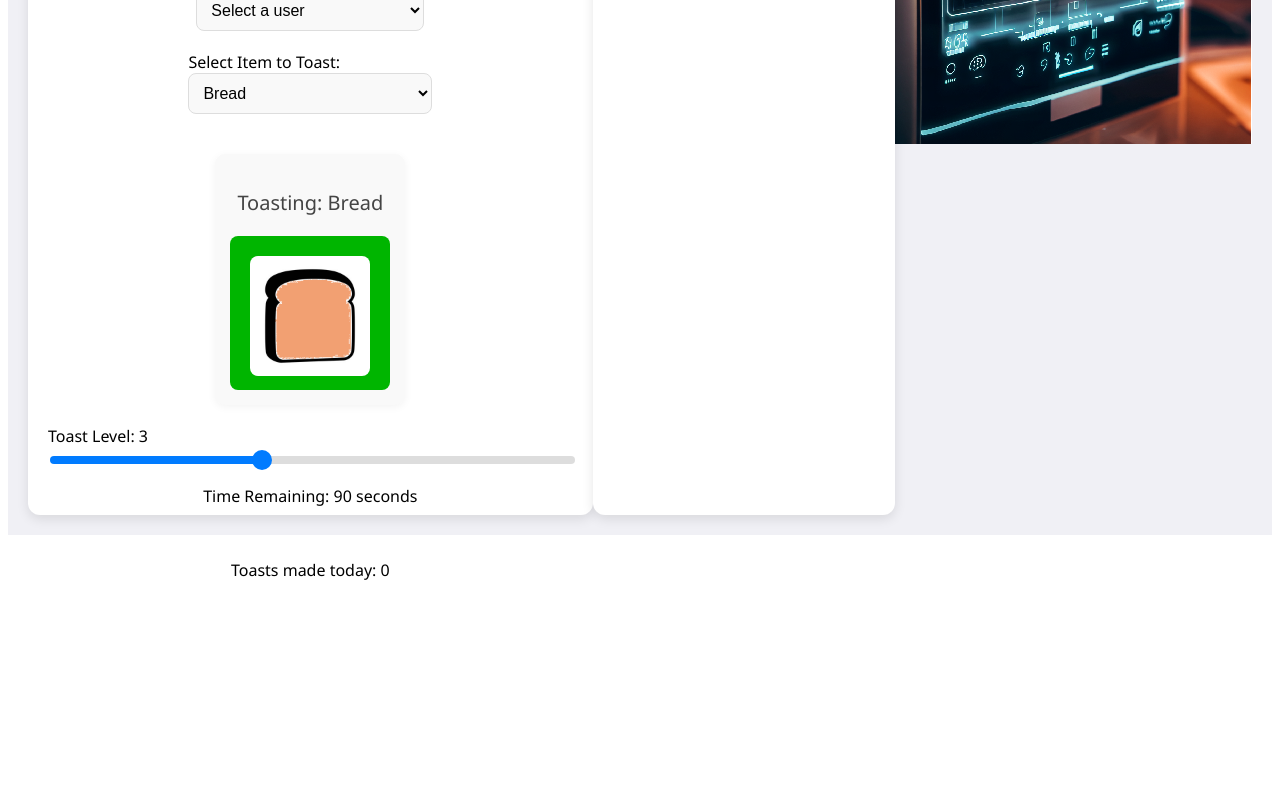
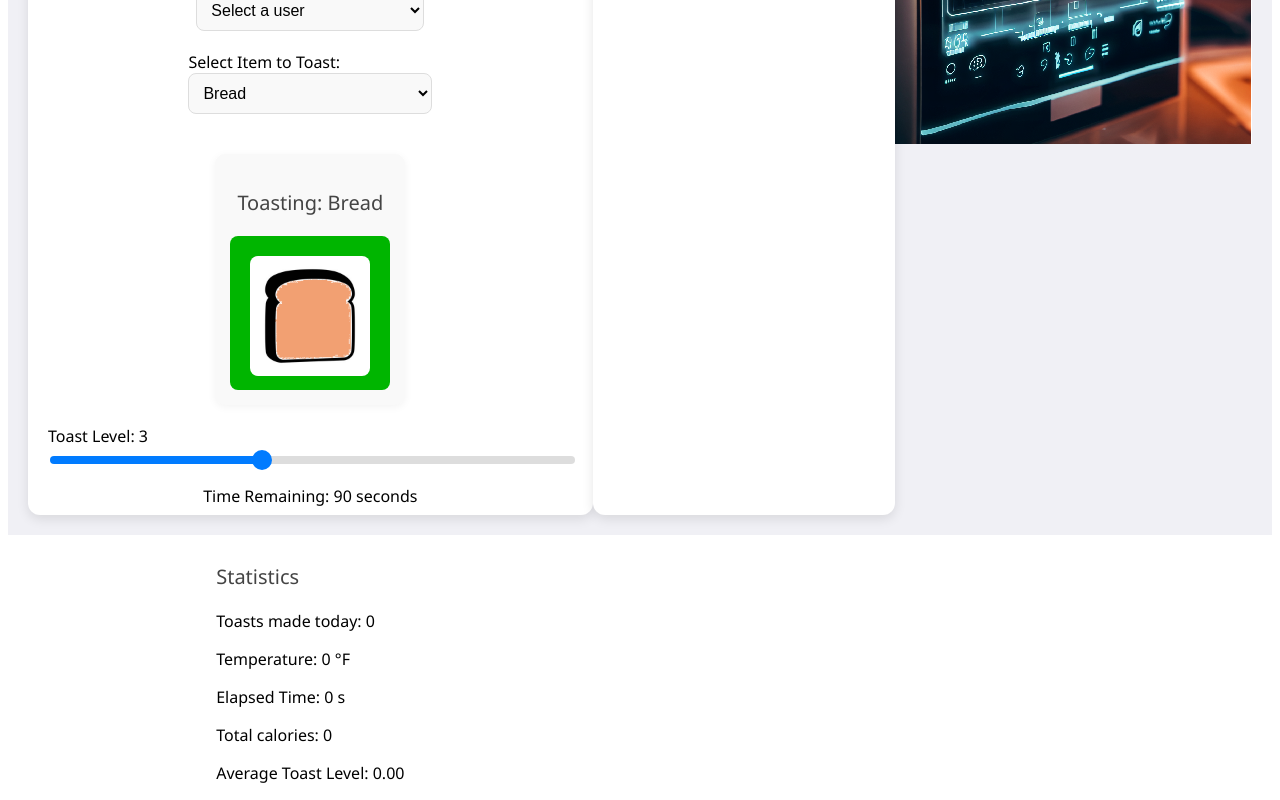
Before and after one commit to austin-schoster7/UI-Project-2, a SvelteKit app: page / in a window 1280 px wide. Shown: the part 313-1113 px from the top of the page. Before the commit the page ends 894 px from the top, so only its background shows below. Built offline with nearby package versions, Linux system fonts and the light colour scheme.

Commit message:
Added tracking for various stats

```diff
--- a/src/routes/+page.svelte
+++ b/src/routes/+page.svelte
@@ -17,7 +17,10 @@
 	let toastRemoved = false;
   let showInfoModal = false;
   let showModal = false;
-
+  let temperature = 0;
+  let calories = 0;
+  let toastLevelArray = [];
+  let avgToastLevel = 0;
 
 	// Item options for the toaster
 	const items = ['Bread', 'Bagel', 'Waffle', 'Pastry'];
@@ -82,10 +85,31 @@
       targetLevel = toastLevel;
       toastLevel = 1;
 
+      // Update average toast level
+      toastLevelArray.push(targetLevel);
+      let total = 0;
+      toastLevelArray.forEach((level) => {
+        total += level;
+        avgToastLevel = total / toastLevelArray.length;
+      });
+
+      // Update calories based on selected item
+      if (selectedItem === 'Bread') {
+        calories += 80;
+      } else if (selectedItem === 'Bagel') {
+        calories += 245;
+      } else if (selectedItem === 'Waffle') {
+        calories += 218;
+      } else if (selectedItem === 'Pastry') {
+        calories += 300;
+      }
+
       countdownInterval = setInterval(() => {
         if (elapsedTime < totalTime) {
           elapsedTime++;
           progress = (elapsedTime / totalTime) * 100; // Update progress
+          // Update temperature based on progress
+          temperature = updateTemperature(progress / 100);
         } else {
           stopToasting(); // Stop once elapsedTime reaches totalTime
           startReheatCountdown(); // Start the reheat countdown when toasting stops
@@ -99,6 +123,13 @@
       stopToasting();
     }
   };
+
+  // Function to simulate temperature
+  function updateTemperature(progress) {
+    // Assume temperature rises from 100 to 250 degrees as toast progresses
+    let temp = 100 + (150 * progress);
+    return temp > 250 ? 250 : temp; // Cap temperature at 250 degrees
+  }
 
   // Function to stop toasting and clear countdown
   const stopToasting = () => {
@@ -269,7 +300,16 @@
 			<button on:click={removeToast}>Remove Toast</button>
 		{/if}
 
-    <p>Toasts made today: {toastCount}</p>
+
+    <!-- Statistics -->
+    <div class="stats">
+      <h3>Statistics</h3>
+      <p>Toasts made today: {toastCount}</p>
+      <p>Temperature: {Math.round(temperature)} °F</p>
+      <p>Elapsed Time: {Math.round(elapsedTime)} s</p>
+      <p>Total calories: {calories}</p>
+      <p>Average Toast Level: {avgToastLevel.toFixed(2)}</p>
+    </div>
   </div>
 
   <!-- Testing UI -->
```
